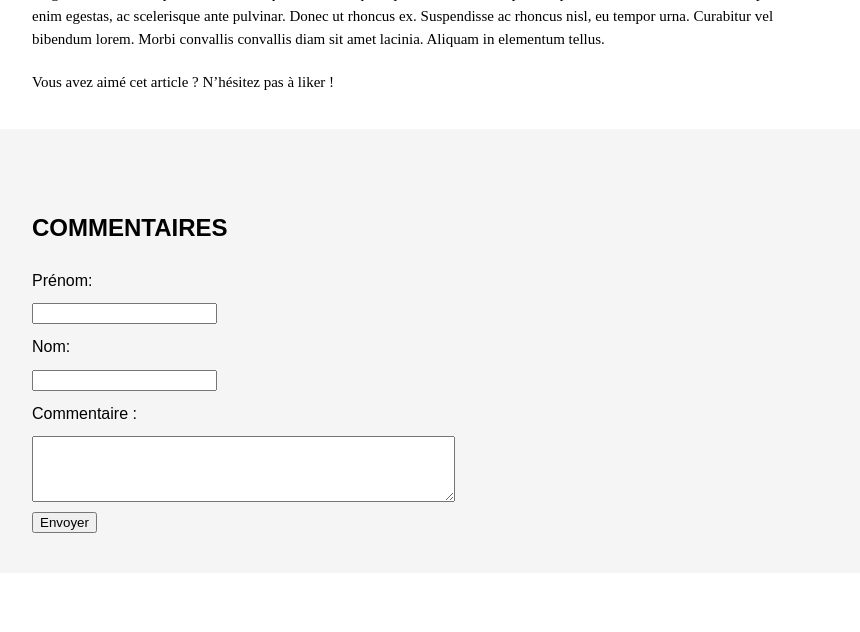
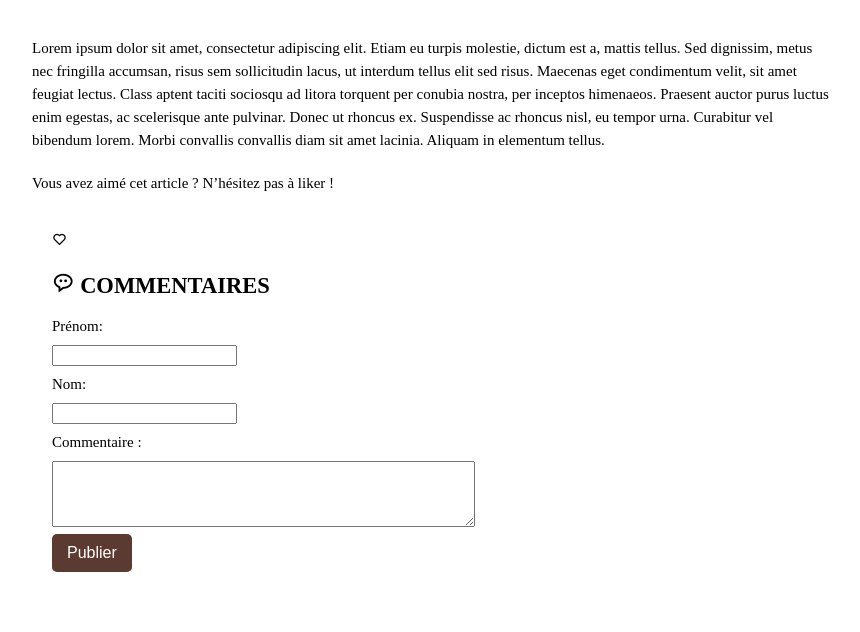
Before and after one commit to LineCab/blogart24, a PHP site: page /views/frontend/articles/article.php in a window 1280 px wide. Shown: the part 866-1498 px from the top of the page, without its empty margins (208-1068 px from the left). Before the commit the page ends 1399 px from the top, so only its background shows below. Run offline with PHP 8.4, Linux system fonts and the light colour scheme.

Commit message:
aticle 1 css

```diff
--- a/views/frontend/articles/article.php
+++ b/views/frontend/articles/article.php
@@ -6,6 +6,7 @@
     <title>Article</title>
     <link rel="stylesheet" href="src/css/style.css" />
     <link rel="stylesheet" href="views/backend/articles/create.php">
+    <link href='https://unpkg.com/boxicons@2.1.4/css/boxicons.min.css' rel='stylesheet'>
 </head>
 <body>
     <header>
@@ -16,6 +17,15 @@
         <div class="container">
             <div class="titre">
                 <h1> BORDEAUX BLIB : Bières Locales, <br> Sourires Mondiaux ! </h1>
+            </div>
+
+            <div class="article-info">
+                    <div class="like" id="like-section">
+                        <button onclick="likeArticle()"> <p id="like-count"> 0 <i class='bx bx-heart'></i></p></button>
+                    </div>
+                    <div class="comment-count" id="comment-section">
+                        <p id="comment-count">0 <i class='bx bx-message-rounded-dots'></i></p>
+                    </div>
             </div>
 
 
@@ -76,15 +86,14 @@
             <div class="like">
                 <p>Vous avez aimé cet article ? N’hésitez pas à liker !</p>
             </div>
-        </div>
-    </section>
 
-    <section class="commentaires">
+
+
+            <!-- div qui permet de voir le nombre de like et de commentaires de l'article -->
             <div class="container">
-            <div class="titre">
-                <h2>COMMENTAIRES</h2>
-            </div>
 
+            <i class='bx bx-heart'></i>
+            <h2> <i class='bx bx-message-rounded-dots'></i> COMMENTAIRES</h2>
 
                 <form id="comment-form" class="comment-form" onsubmit="return validateComment()">
                     <label for="fname">Prénom:</label>
@@ -96,19 +105,29 @@
                     <label for="comment">Commentaire :</label>
                     <textarea id="comment" name="comment" rows="4" cols="50" required></textarea>
 
-                <button type="submit">Envoyer</button>
+                    <button type="submit" class="comment-btn">Publier</button>
                 </form>
 
-            <!-- Liste des Commentaires -->
+                <!-- Liste des comm -->
                 <ul id="comment-list" class="comment-list">
-                <!-- commentaires seront ajoutés ici -->
+                    <!-- commentaires  ajoutés ici -->
                 </ul>
+            </div>
+
         </div>
     </section>
 
     <script>
+
+        let likeCount = 0;
+        let commentCount = 0;
+
+        function likeArticle() {
+            likeCount++;
+            updateLikeCount();
+        }
+
         function validateComment() {
-// verif du champs remplis
             var fname = document.getElementById("fname").value;
             var lname = document.getElementById("lname").value;
             var comment = document.getElementById("comment").value;
@@ -118,23 +137,33 @@
                 return false;
             }
 
-            // ajouter ici le code pour enregistrer le commentaire côté serveur (PHP ou autre)
+            // Ajouter le code pour enregistrer le com côté serveur
 
-            // Ajouter le commentaire à la liste visible
-
+            // Ajout du comm à la liste visible
             var commentList = document.getElementById("comment-list");
             var li = document.createElement("li");
             li.textContent = fname + " " + lname + ": " + comment;
             commentList.appendChild(li);
 
+            commentCount++;
+            updateCommentCount();
+
             // Effacer les champs du formulaire après l'envoi
-
             document.getElementById("fname").value = "";
             document.getElementById("lname").value = "";
             document.getElementById("comment").value = "";
 
             return false;
         }
+
+        function updateLikeCount() {
+            document.getElementById("like-count").textContent = likeCount + " Likes";
+        }
+
+        function updateCommentCount() {
+            document.getElementById("comment-count").textContent = commentCount + " Commentaires";
+        }
+
     </script>
 
     <style>
@@ -164,6 +193,8 @@
             display: flex;
             flex-direction: column;
         }
+
+
 
         .titre {
             text-align: left;
@@ -216,7 +247,9 @@
         .comment-form textarea,
         .comment-form button {
             display: block;
-            margin-bottom: 10px;
+            margin-bottom: 7px;
+
+
         }
 
         .comment-list {
@@ -225,9 +258,23 @@
         }
 
         .comment-list li {
-            border-bottom: 1px solid #ccc;
+            border-bottom: 5px solid #5A3A31;
             margin-bottom: 10px;
             padding-bottom: 10px;
+        }
+
+        .comment-btn {
+            background-color: #5A3A31;
+            color: white;
+            padding: 10px 15px;
+            border: none;
+            border-radius: 5px;
+            cursor: pointer;
+            font-size: 16px;
+        }
+
+        .comment-btn:hover {
+            background-color: #000;
         }
     </style>
 </body>
```
Lines whose indentation alone changed are shown as unchanged.
